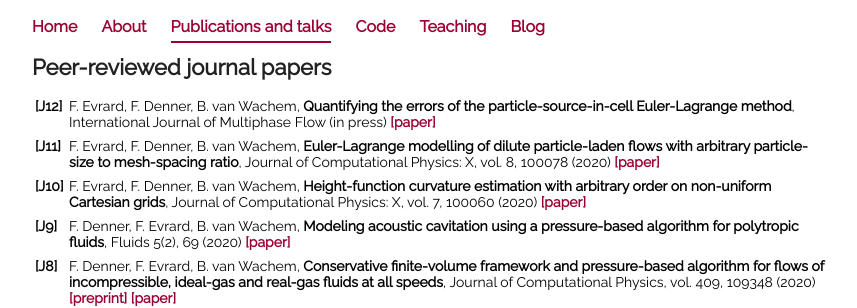
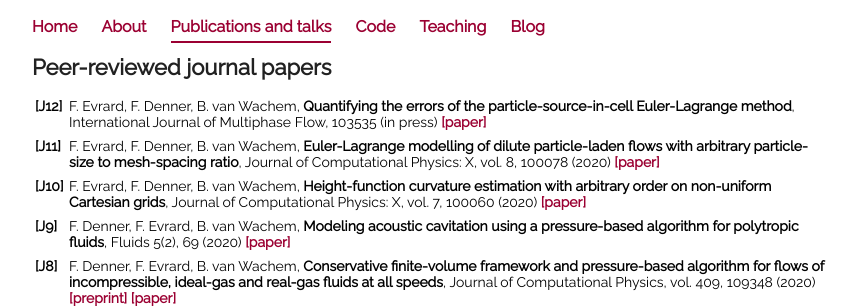
Before and after one commit to fabienevrard/fabienevrard.github.io, a Jekyll site: the page built from publications/index.html, in a window 1280 px wide. Shown: the top 308 px of the page, without its empty margins (208-1065 px from the left). Built offline with Jekyll 4.4.1, drawn with Linux system fonts in a browser that asks for light colours.

Commit message:
Update index.html

```diff
--- a/publications/index.html
+++ b/publications/index.html
@@ -10,7 +10,7 @@ title: Publications and talks
 		 <col width=95%>
 		 <tr>
 			 <td><b>[J12]</b></td>
-			 <td>F. Evrard, F. Denner, B. van Wachem, <b>Quantifying the errors of the particle-source-in-cell Euler-Lagrange method</b>, International Journal of Multiphase Flow (in press) <b><a href="https://doi.org/10.1016/j.ijmultiphaseflow.2020.103535">[paper]</a></b></td>
+			 <td>F. Evrard, F. Denner, B. van Wachem, <b>Quantifying the errors of the particle-source-in-cell Euler-Lagrange method</b>, International Journal of Multiphase Flow, 103535 (in press) <b><a href="https://doi.org/10.1016/j.ijmultiphaseflow.2020.103535">[paper]</a></b></td>
 		 </tr>
 		 <tr><td></td><td></td></tr>
 		 <tr>
```
